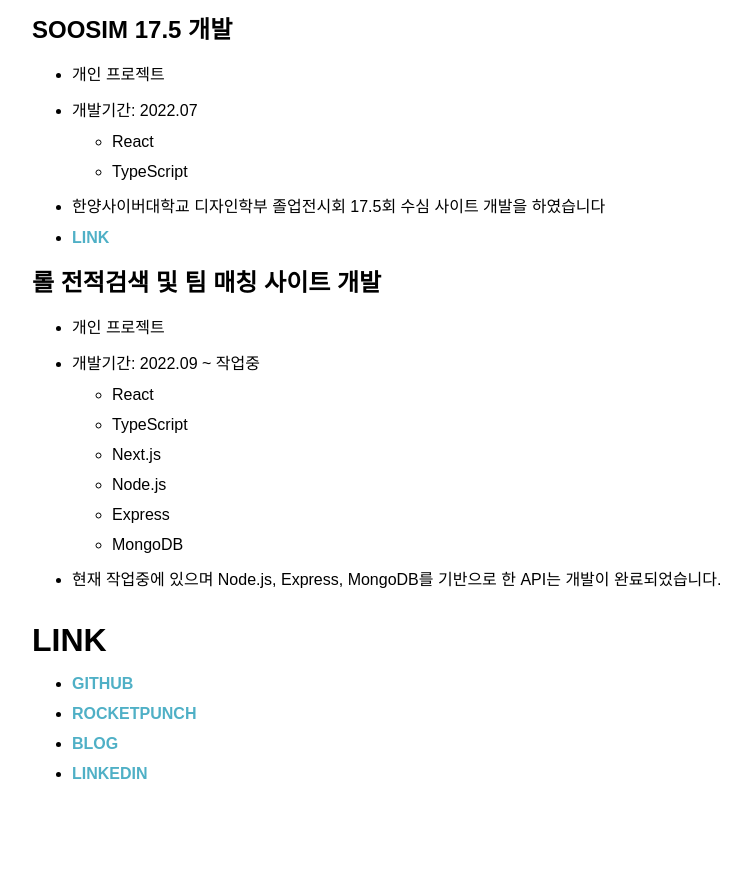
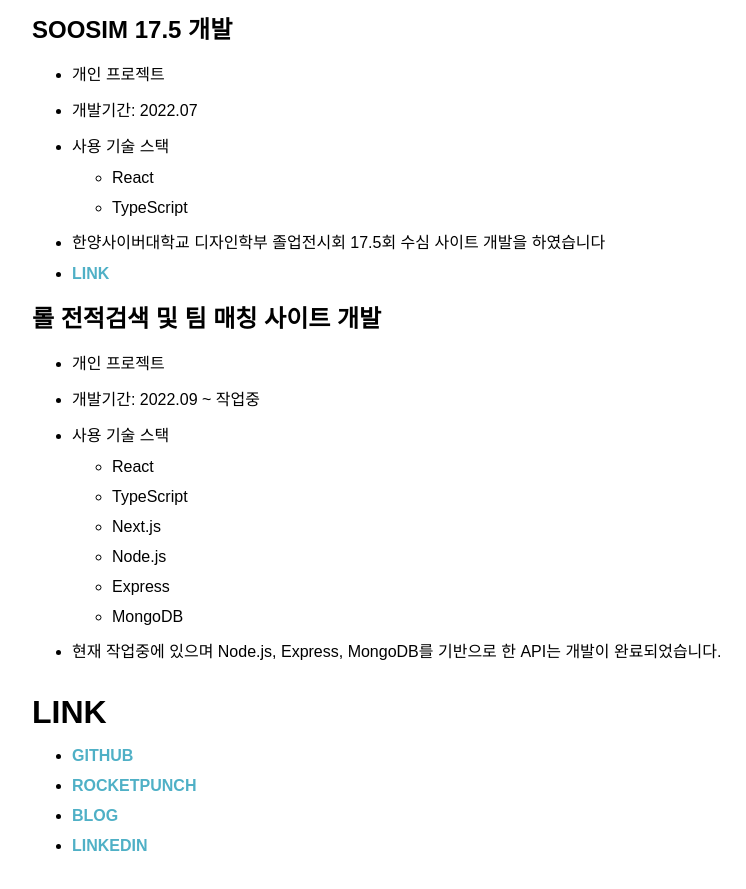
Before and after one commit to october-03/dev-portfolio-site, a Next.js app: page / in a window 1280 px wide. Shown: the part 1240-2129 px from the top of the page, without its empty margins (208-954 px from the left). Before the commit the page ends 2075 px from the top, so only its background shows below. Built offline with nearby package versions, Linux system fonts and the light colour scheme.

Commit message:
부분수정

```diff
--- a/pages/index.tsx
+++ b/pages/index.tsx
@@ -142,6 +142,7 @@ const Home: NextPage = () => {
           <ListWrapper>
             <List>개인 프로젝트</List>
             <List>개발기간: 2022.07</List>
+            <List>사용 기술 스택</List>
             <ListWrapper>
               <List>React</List>
               <List>TypeScript</List>
@@ -153,6 +154,7 @@ const Home: NextPage = () => {
           <ListWrapper>
             <List>개인 프로젝트</List>
             <List>개발기간: 2022.09 ~ 작업중</List>
+            <List>사용 기술 스택</List>
             <ListWrapper>
               <List>React</List>
               <List>TypeScript</List>
```
